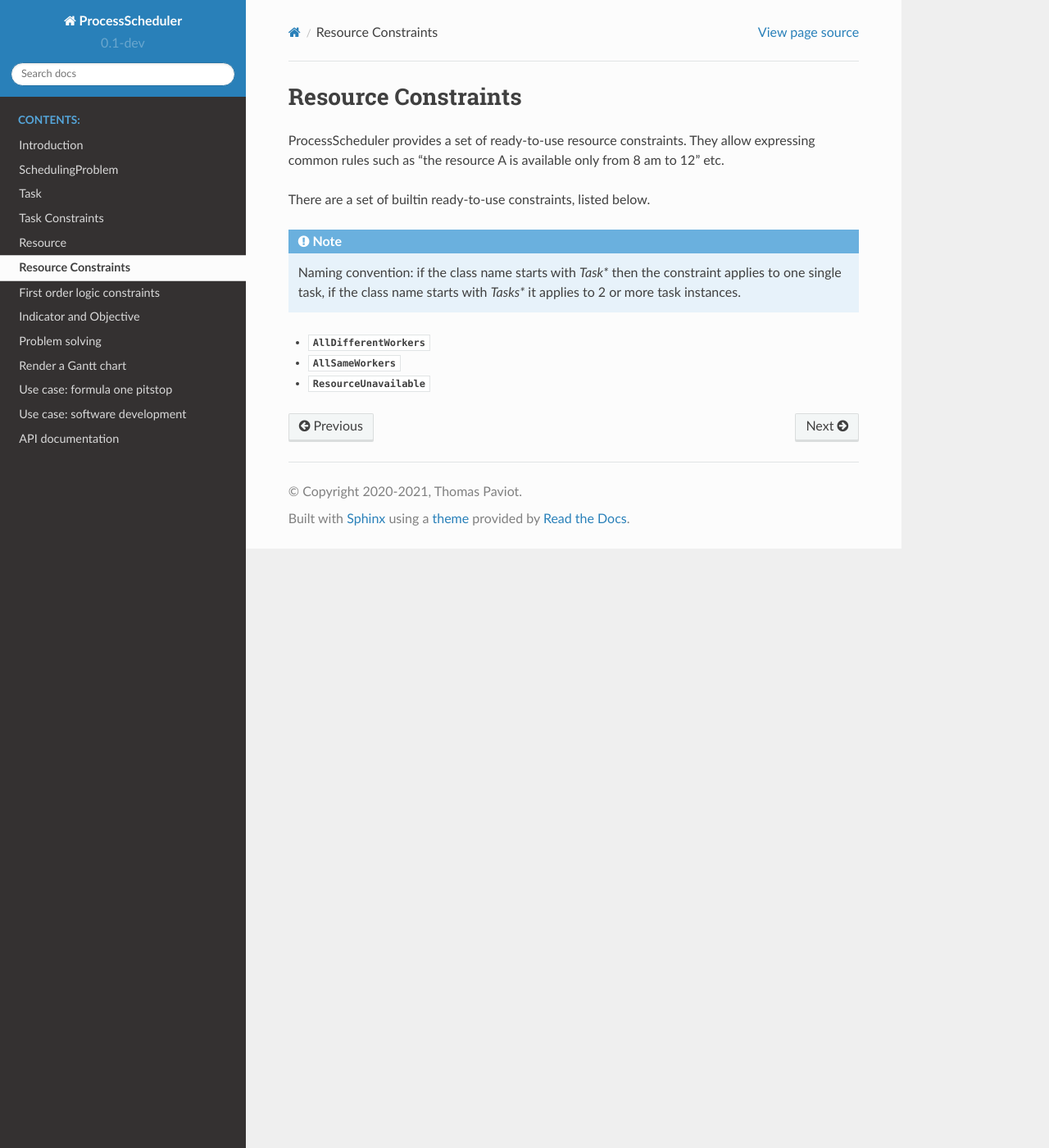
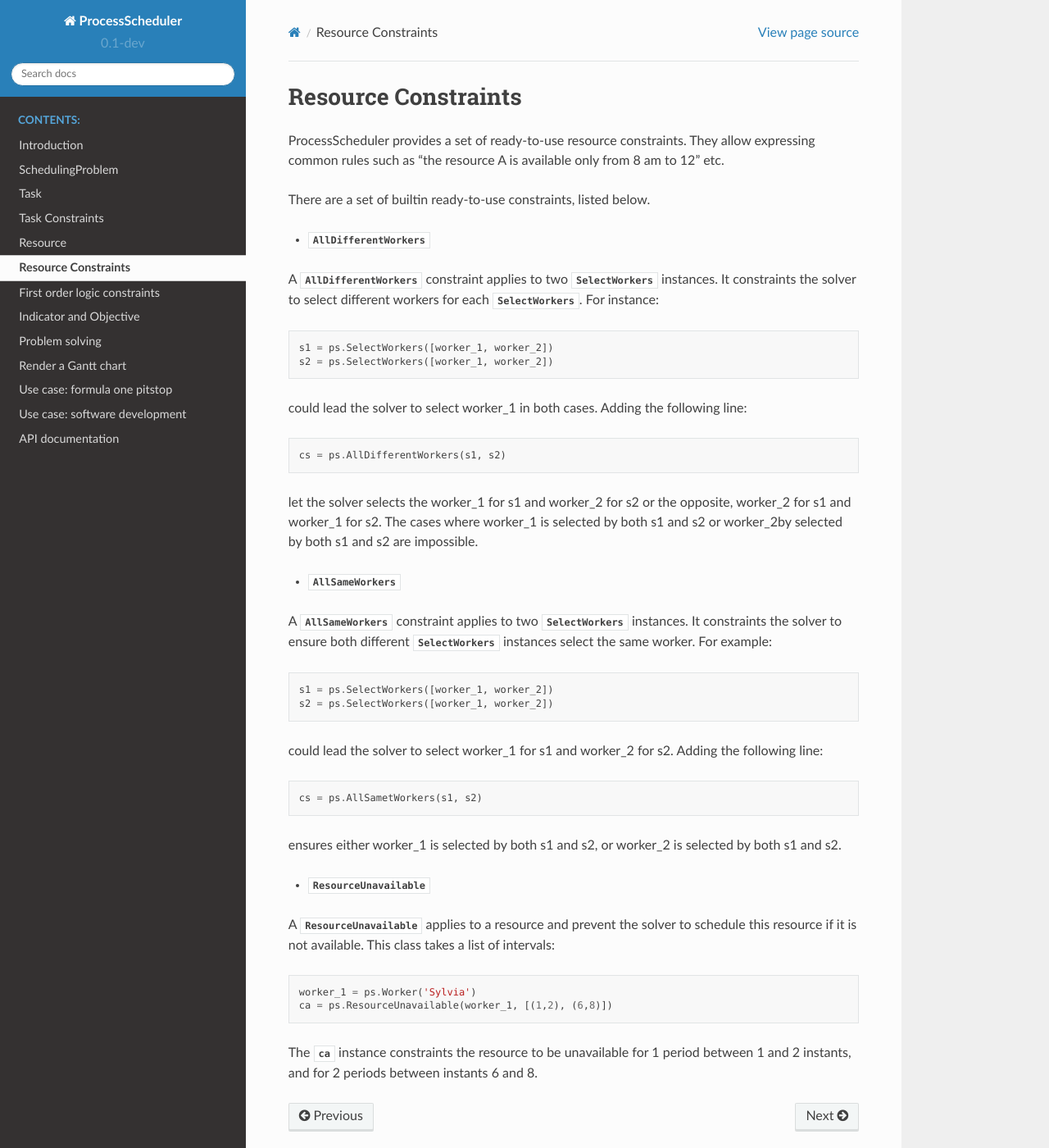
Before and after one commit to tpaviot/ProcessScheduler, a Sphinx documentation site: the page built from doc/resource_constraints.rst, in a window 1280 px wide and 1400 px high. Shown: the whole window at 82% size. Built offline with Sphinx 7.4.7 and the Read the Docs theme 2.0.0, drawn with Linux system fonts in a browser that asks for light colours.

Commit message:
Update constraints doc

```diff
--- a/doc/resource_constraints.rst
+++ b/doc/resource_constraints.rst
@@ -5,12 +5,47 @@ ProcessScheduler provides a set of ready-to-use resource constraints. They allow
 
 There are a set of builtin ready-to-use constraints, listed below.
 
-.. note::
+- :class:`AllDifferentWorkers`
 
-	Naming convention: if the class name starts with *Task** then the constraint applies to one single task, if the class name starts with *Tasks** it applies to 2 or more task instances.
+A :class:`AllDifferentWorkers` constraint applies to two :class:`SelectWorkers` instances. It constraints the solver to select different workers for each :class:`SelectWorkers`. For instance:
 
-- :class:`AllDifferentWorkers`
+.. code-block:: python
+
+    s1 = ps.SelectWorkers([worker_1, worker_2])
+    s2 = ps.SelectWorkers([worker_1, worker_2])
+
+could lead the solver to select worker_1 in both cases. Adding the following line:
+
+.. code-block:: python
+
+    cs = ps.AllDifferentWorkers(s1, s2)
+
+let the solver selects the worker_1 for s1 and worker_2 for s2 or the opposite, worker_2 for s1 and worker_1 for s2. The cases where worker_1 is selected by both s1 and s2 or worker_2by selected by both s1 and s2 are impossible.
 
 - :class:`AllSameWorkers`
 
+A :class:`AllSameWorkers` constraint applies to two :class:`SelectWorkers` instances. It constraints the solver to ensure both different :class:`SelectWorkers` instances select the same worker. For example:
+
+.. code-block:: python
+
+    s1 = ps.SelectWorkers([worker_1, worker_2])
+    s2 = ps.SelectWorkers([worker_1, worker_2])
+
+could lead the solver to select worker_1 for s1 and worker_2 for s2. Adding the following line:
+
+.. code-block:: python
+
+    cs = ps.AllSametWorkers(s1, s2)
+
+ensures either worker_1 is selected by both s1 and s2, or worker_2 is selected by both s1 and s2.
+
 - :class:`ResourceUnavailable`
+
+A :class:`ResourceUnavailable` applies to a resource and prevent the solver to schedule this resource if it is not available. This class takes a list of intervals:
+
+.. code-block:: python
+
+    worker_1 = ps.Worker('Sylvia')
+    ca = ps.ResourceUnavailable(worker_1, [(1,2), (6,8)])
+
+The :const:`ca` instance constraints the resource to be unavailable for 1 period between 1 and 2 instants, and for 2 periods between instants 6 and 8.
```
Also changed, not shown: CONTRIBUTING.md (+3 -3 lines), doc/builtin_task_constraints.rst (+9 -1 lines).
